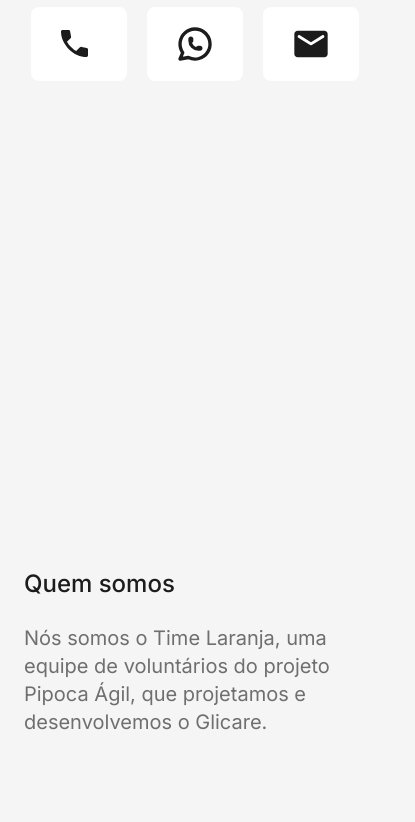
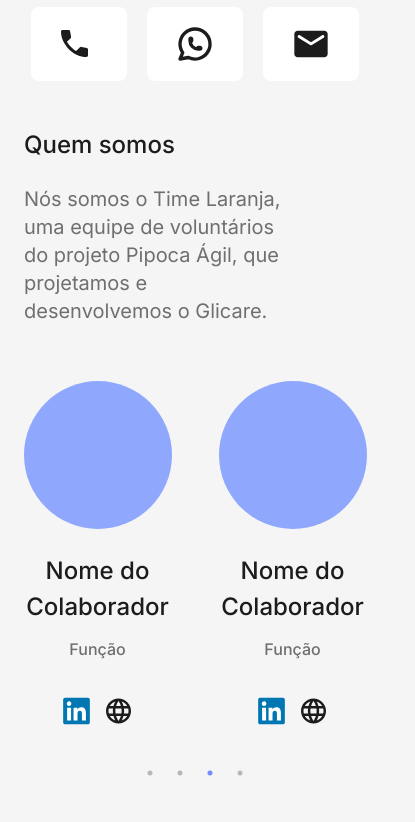
Before and after one commit to Daniel-san8/Glicare, a Next.js app in the folder Glicare/: page / in a window 390 px wide. Shown: the part 2280-3102 px from the top of the page, 415 px wide, since content can reach past the window. Built offline with nearby package versions, Linux system fonts and the light colour scheme.

Commit message:
inserido colaboradores ao arquivo

```diff
--- a/Glicare/src/app/components/contact.tsx
+++ b/Glicare/src/app/components/contact.tsx
@@ -5,7 +5,7 @@ import IconWhatsApp from "@/public/svg/icon-whatsapp";
 
 export default function Contact() {
   return (
-    <section className="min-h-screen w-full flex-shrink-0 bg-primary-gray lg:px-20">
+    <section className="w-full flex-shrink-0 bg-primary-gray lg:px-20">
       <div className="py-12 px-6 text-left">
         <h2 className="w-full pr-14 text-2xl lg:text-28 font-medium text-gray-dark">
           Entre em contato com o Glicare
--- a/Glicare/src/app/components/who-are.tsx
+++ b/Glicare/src/app/components/who-are.tsx
@@ -57,22 +57,24 @@ export default function WhoAre() {
           slidesToScroll: 1,
           nextArrow: undefined,
           prevArrow: undefined,
+          autoplay: true,
+          autoplaySpeed: 2000,
         },
       },
     ],
   };
 
   return (
-    <section className="bg-primary-gray pb-20 sm:max-w-full">
+    <section className="bg-primary-gray max-w-full pb-20 lg:px-20 overflow-x-hidden">
       <div className="px-6">
         <h2 className="text-gray-dark text-2xl lg:text-28 font-medium">Quem somos</h2>
-        <p className="text-secondary-gray text-xl font-normal mt-6 sm:max-w-full lg:max-w-624">
+        <p className="text-secondary-gray text-xl font-normal max-w-269 lg:max-w-624 mt-6">
           Nós somos o Time Laranja, uma equipe de voluntários do projeto Pipoca
           Ágil, que projetamos e desenvolvemos o Glicare.
         </p>
       </div>
 
-      <div className="mt-16 lg:max-w-[1400px] lg:pl-20">
+      <div className="w-full mt-8 lg:mt-16 lg:mb-20 lg:px-20">
         <Slider {...settings}>
           {collaborators.map((collaborator) => (
             <div key={collaborator.id} className="mt-6">
--- a/Glicare/tailwind.config.ts
+++ b/Glicare/tailwind.config.ts
@@ -32,6 +32,7 @@ export default {
         '700': '700px',
       },
       maxWidth: {
+        '269': '269px',
         '624': '624px',
       },
       height: {
```
